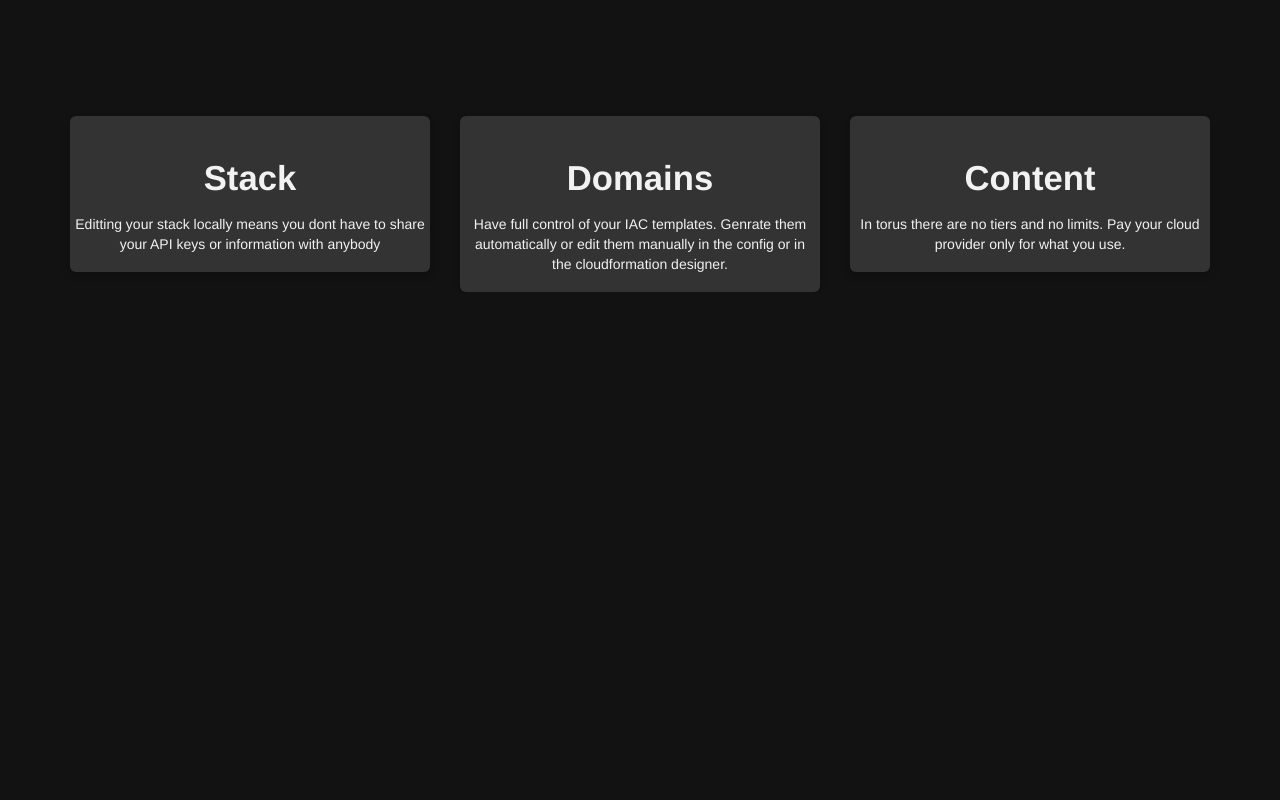
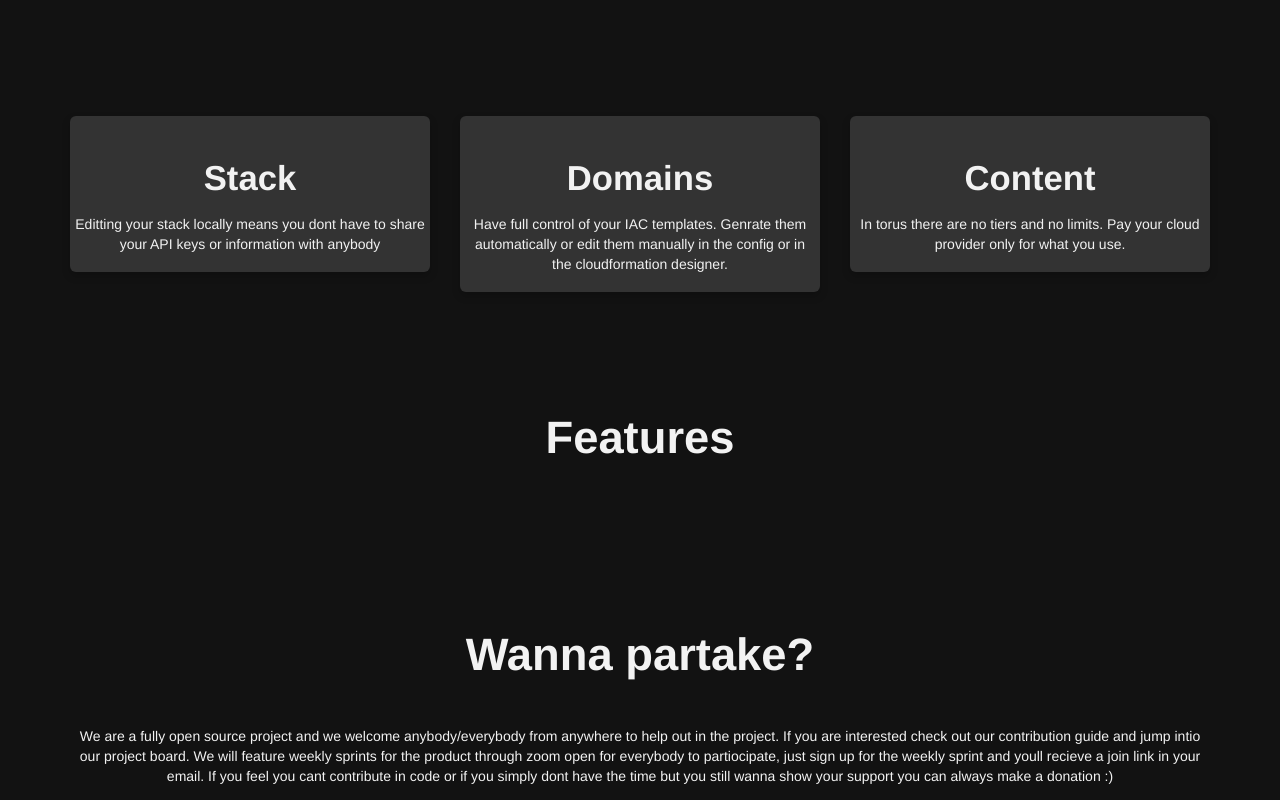
Before and after one commit to torus-tools/site, a plain HTML site: page index.html in a window 1280 px wide. Shown: the part 3074-3874 px from the top of the page. Before the commit the page ends 3366 px from the top, so only its background shows below. Drawn offline with Linux system fonts and the light colour scheme.

Commit message:
started adding features and contirbution

```diff
--- a/index.html
+++ b/index.html
@@ -60,7 +60,7 @@
     </section>
 
     <section class="container text-center p-top">
-      <h3>Webiste Hosting is merely a commodity these days; theres lots of cloud prividers that have reached massive scale, establishing a market price, and each has their own unique benefits. Even though they all offer the necessary infrastructure to host a website, the process to achieve this is usally a lot harder than it seems. We are changing this.</h3>
+      <h3>Webiste Hosting is merely a commodity these days; theres lots of cloud prividers that have reached massive scale, establishing "market prices". Even though they all offer the necessary infrastructure/services to host a website, the process to achieve this is usally not as simple as it seems... But don't worry, We are changing this.</h3>
 
       <div class="row p-top">
         <div class="col-lg-3 col-md-6">
@@ -126,6 +126,19 @@
       </div>
     </section>
 
+    <!-- FEATURES SECTION -->
+    <section class="container text-center p-top">
+      <h2>Features</h2>
+    </section>
+
+    <!-- COLLABORATE -->
+    <section class="container text-center p-top">
+      <h2>Wanna partake?</h2>
+      <p>We are a fully open source project and we welcome anybody/everybody from anywhere to help out in the project. If you are interested check out our contribution guide and jump intio our project board. We will feature weekly sprints for the product through zoom open for everybody to partiocipate, just sign up for the weekly sprint and youll recieve a join link in your email. If you feel you cant contribute in code or if you simply dont have the time but you still wanna show your support you can always make a donation :)</p>
+      <!-- bellow the paragraph add a button to donate in crypto-->
+      <!-- add form on the right with the fields name, email and role (select list with options: currently collaborating on an issue, interest in grabbing an issue, want to learn more) -->
+    </section>
+
     <script src="js/collapse.js"></script>
   </body>
 </html>
```
